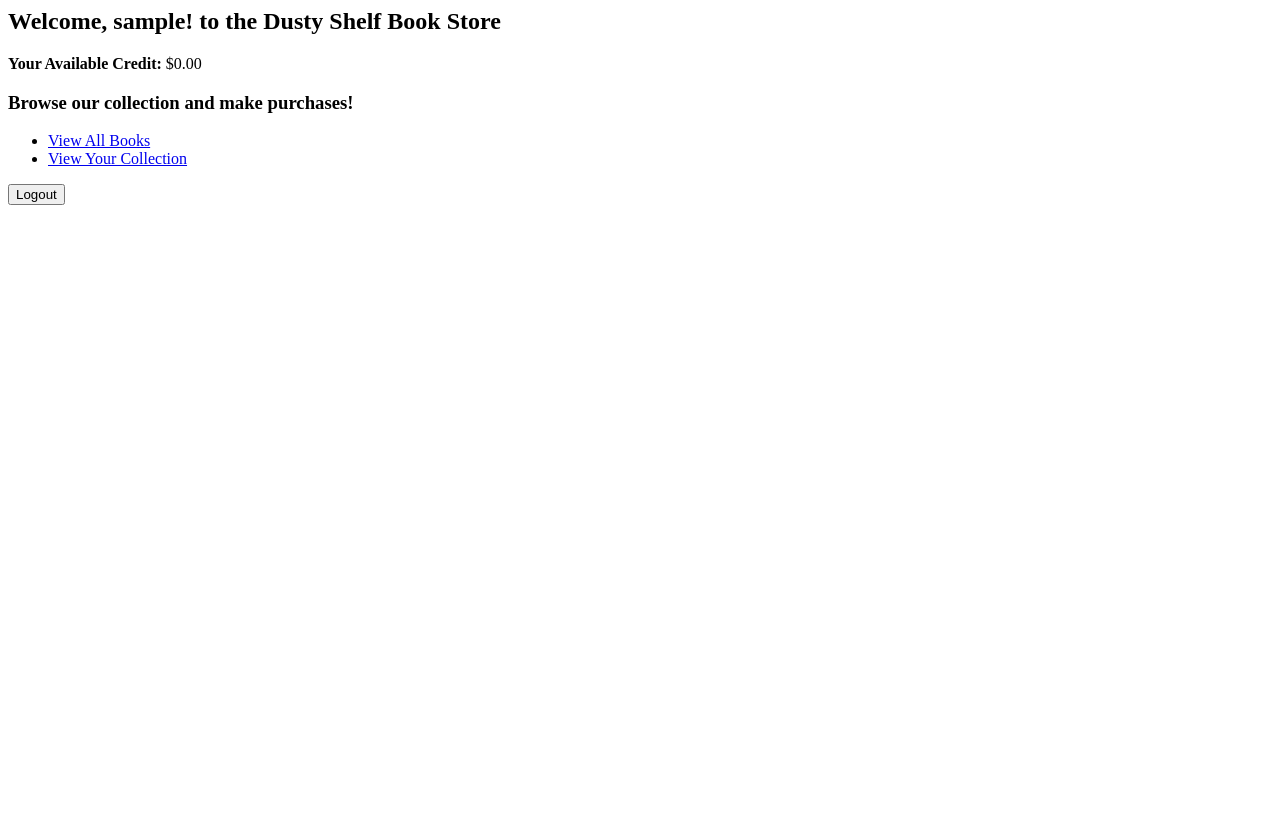
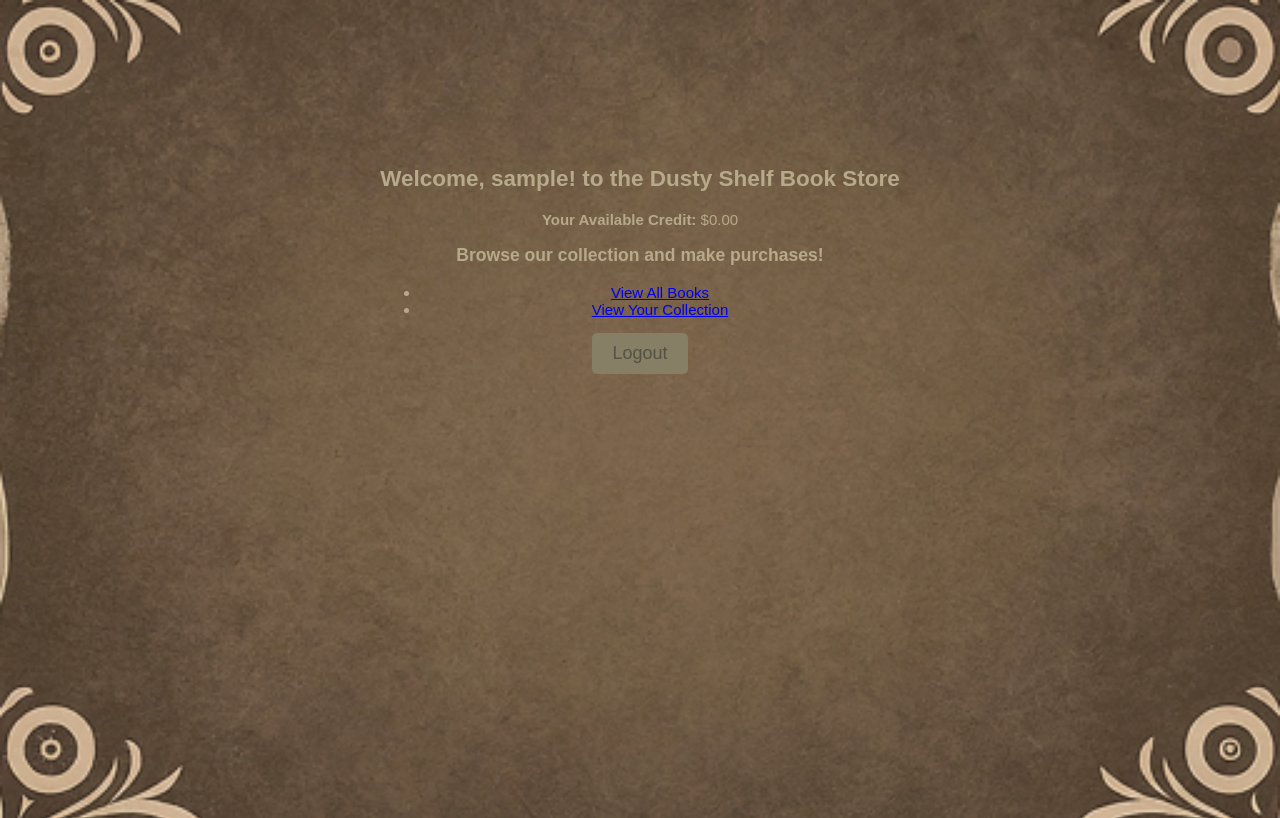
Before and after one commit to CS492-Group4/dusty-shelf, a Django app: page /dashboard/ in a window 1280 px wide. Before the commit the page ends 205 px from the top, so only its background shows below. Run offline with Django 5.2, Linux system fonts and the light colour scheme; the visitor is signed in with stand-in values (Sample User, id 1).

Commit message:
update dashboard styling

```diff
--- a/books/templates/dashboard.html
+++ b/books/templates/dashboard.html
@@ -1,3 +1,29 @@
+{% load static %}
+
+<head>
+    <meta charset="UTF-8">
+    <meta name="viewport" content="width=device-width, initial-scale=1.0">
+
+    <title>Dusty Shelf</title>
+    <link rel="stylesheet" type="text/css" href="{% static "dusty-shelf/base.css" %}">
+</head>
+
+<style>
+    body {
+        margin: 0;
+        padding: 0;
+        font-family: Arial, sans-serif;
+        height: 100vh;
+        background-image: url({% static 'dusty-shelf/back2.png' %});
+        background-size: cover;
+        background-position: center;
+    }
+</style>
+
+
+<div class="container">
+    <div class="content">
+
 <h2>Welcome, {{ request.user.username }}! to the Dusty Shelf Book Store</h2>
 <p><strong>Your Available Credit:</strong> ${{ credit }}</p>
 {% if is_admin %}
@@ -46,3 +72,6 @@
     <button type="submit">Logout</button>
 </form>
 </p>
+
+</div>
+</div>
```
